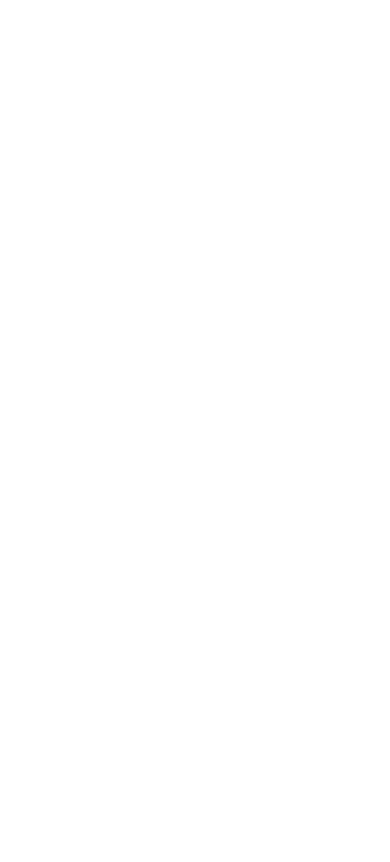
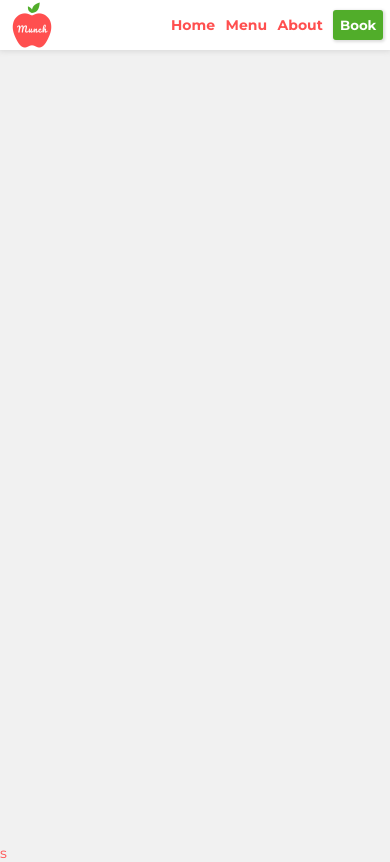
Before and after one commit to aderose/restaurant-page, a website built with webpack: page dist/index.html in a window 390 px wide. Built offline with nearby package versions, Linux system fonts and the light colour scheme.

Commit message:
Create mobile navigation and style

```diff
--- a/dist/index.html
+++ b/dist/index.html
@@ -4,9 +4,21 @@
     <meta charset="UTF-8" />
     <meta name="viewport" content="width=device-width, initial-scale=1.0" />
     <title>Document</title>
+    <link rel="stylesheet" href="styles.css" />
   </head>
   <body>
-    <div class="content"></div>
+    <div class="content">
+      <nav class="container">
+        <img src="../images/logo.png" alt="munch" />
+        <ul>
+          <li><a href="#">Home</a></li>
+          <li><a href="#">Menu</a></li>
+          <li><a href="#">About</a></li>
+          <li><button>Book</button></li>
+        </ul>
+      </nav>
+    </div>
+    s
     <script src="main.js"></script>
   </body>
 </html>
--- /dev/null
+++ b/dist/styles.css
@@ -0,0 +1,97 @@
+@import url("https://fonts.googleapis.com/css2?family=Pacifico&display=swap");
+@import url("https://fonts.googleapis.com/css2?family=Montserrat:wght@400;700&family=Pacifico&display=swap");
+
+:root {
+  --main-bg-color: #f1f1f1;
+  --alt-bg-color: #fff;
+  --main-color: #ff4f4f;
+  --main-hover-color: #51ad2a;
+}
+
+/* General Styles */
+
+* {
+  box-sizing: border-box;
+  margin: 0;
+  padding: 0;
+}
+
+body {
+  width: 100vw;
+  height: 100vh;
+  font-family: "Montserrat", sans-serif;
+  font-size: 14px;
+  color: var(--main-color);
+  background-color: var(--main-bg-color);
+}
+
+a,
+a:visited {
+  color: var(--main-color);
+  text-decoration: none;
+  font-weight: 700;
+}
+
+a:hover {
+  color: var(--main-hover-color);
+}
+
+button {
+  background-color: var(--main-hover-color);
+  color: var(--alt-bg-color);
+  border: none;
+  padding: 0.5em;
+  font-family: inherit;
+  font-weight: 700;
+  border-radius: 3px;
+  cursor: pointer;
+  box-shadow: 1px 1px 3px 1px #ddd;
+}
+
+button:hover {
+  filter: brightness(110%);
+}
+
+.container {
+  padding: 0 0.5em;
+}
+
+/* content container */
+.content {
+  display: flex;
+  flex-direction: column;
+  height: 100%;
+}
+
+/* Navigation */
+
+nav {
+  flex: 0 1 auto;
+  background-color: var(--alt-bg-color);
+  box-shadow: 0 1px 5px 1px #ddd;
+  display: flex;
+  justify-content: space-between;
+  align-items: center;
+}
+
+nav img {
+  height: 50px;
+}
+
+nav img:hover {
+  filter: brightness(120%);
+}
+
+nav ul {
+  display: flex;
+  list-style-type: none;
+  align-items: center;
+}
+
+nav li {
+  margin-right: 0.75em;
+}
+
+nav li:last-child {
+  margin-right: 0;
+}
```
Also changed, not shown: images/hero.jpg (added), images/logo.png (added).
